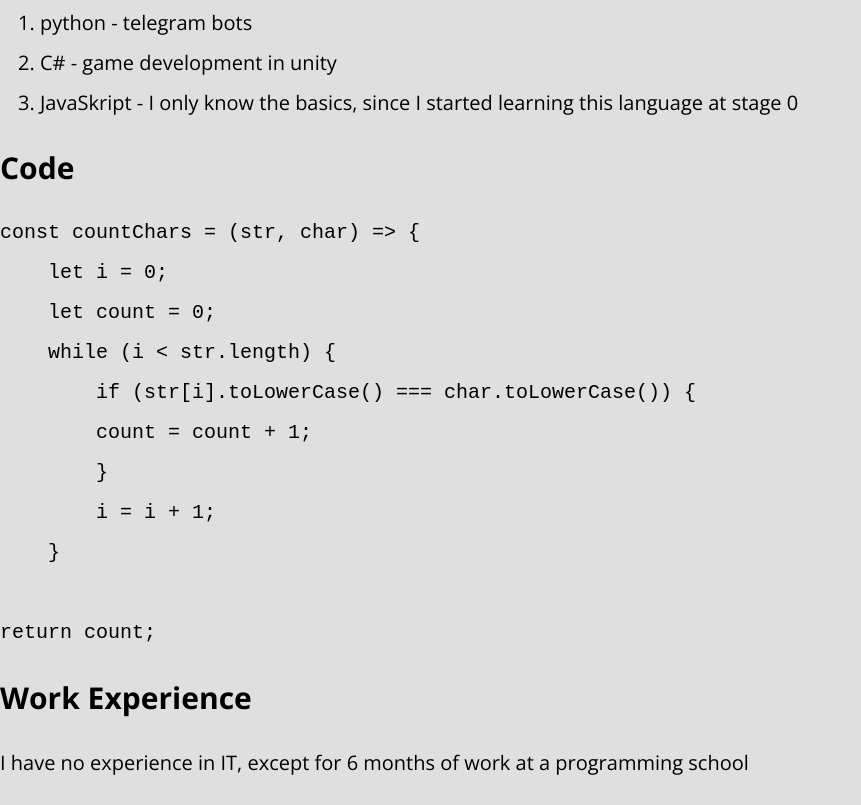
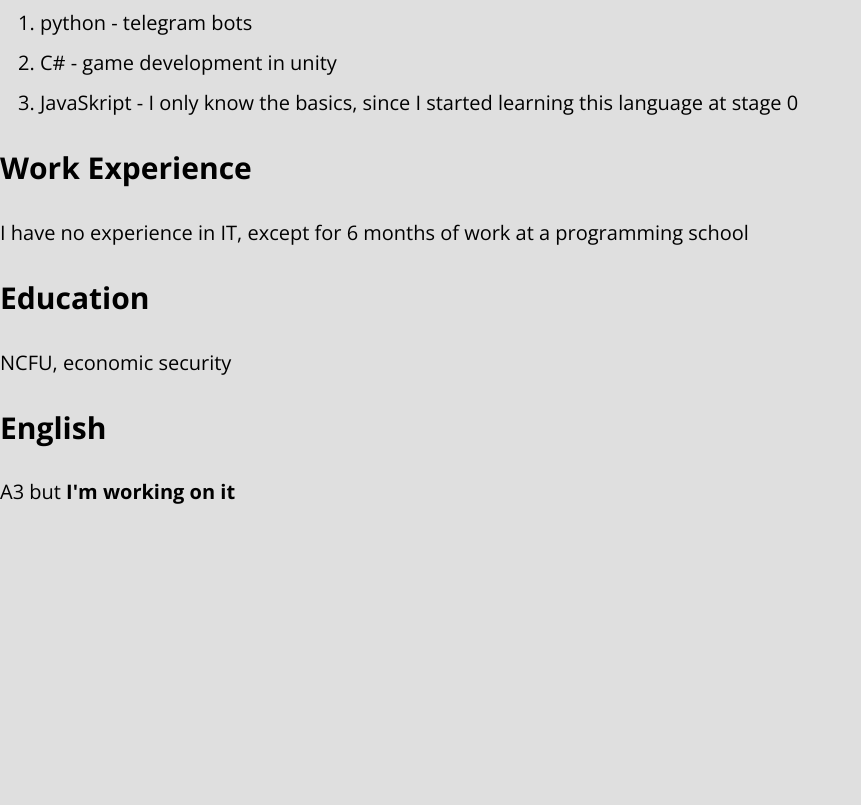
Before and after one commit to Alexandr9113/rsschool-cv, a plain HTML site: page index.html in a window 1280 px wide. Shown: the part 835-1640 px from the top of the page, without its empty margins (0-861 px from the left). After the commit the page ends 1367 px from the top, so only its background shows below. Drawn offline with nearby package versions, Linux system fonts and the light colour scheme.

Commit message:
fix: delite section Code

```diff
--- a/index.html
+++ b/index.html
@@ -33,21 +33,6 @@
         </ol>
     </section>
     <section>
-        <h2>Code</h2>
-        <pre>
-const countChars = (str, char) => {
-    let i = 0;
-    let count = 0;
-    while (i < str.length) {
-        if (str[i].toLowerCase() === char.toLowerCase()) {
-        count = count + 1;
-        }
-        i = i + 1;
-    }
-
-return count;</pre>
-    </section>
-    <section>
         <h2>Work Experience</h2>
         <p>I have no experience in IT, except for 6 months of work at a programming school</p>
     </section>
```
